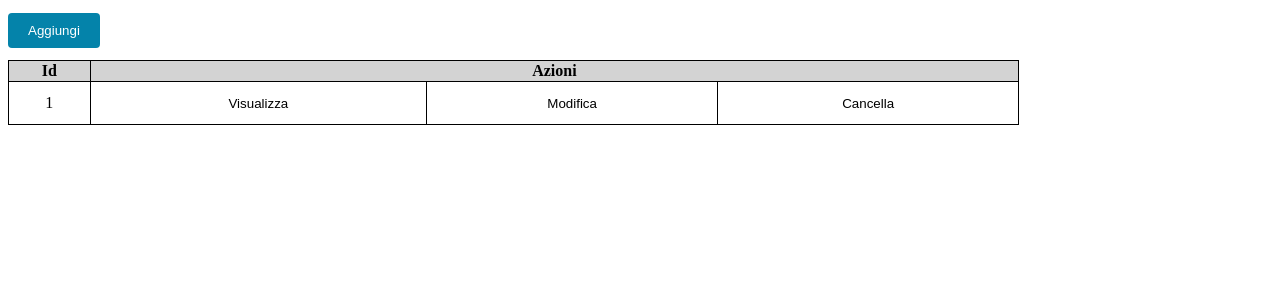
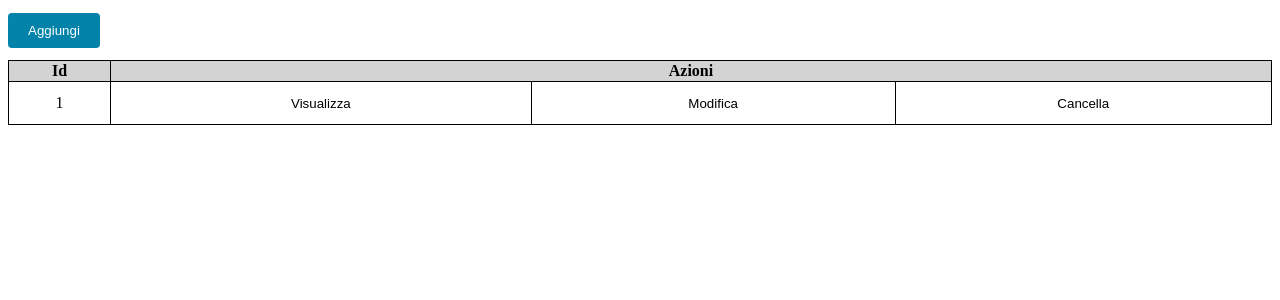
Before and after one commit to TmsRvl/CRUD, a PHP site: page / in a window 1280 px wide. Shown: the top 300 px of the page. Run offline with PHP 8.4, Linux system fonts and the light colour scheme; tables that the repository leaves empty or names only in its code hold one stand-in row (values such as "Sample post").

Commit message:
update style

```diff
--- a/style.css
+++ b/style.css
@@ -1,11 +1,12 @@
 /* main page style */
+
 table, th, td {
     border: 1px solid black;
     border-collapse: collapse;
 }
 
 table{
-    width: 80%;
+    width: 100%;
 }
 
 th, td{
@@ -39,6 +40,7 @@ table form{
 table input:hover{
     color: #0483aa;
     font-size: 12px;
+    background-color: rgb(240, 240, 240);
 }
 
 #add{
```
